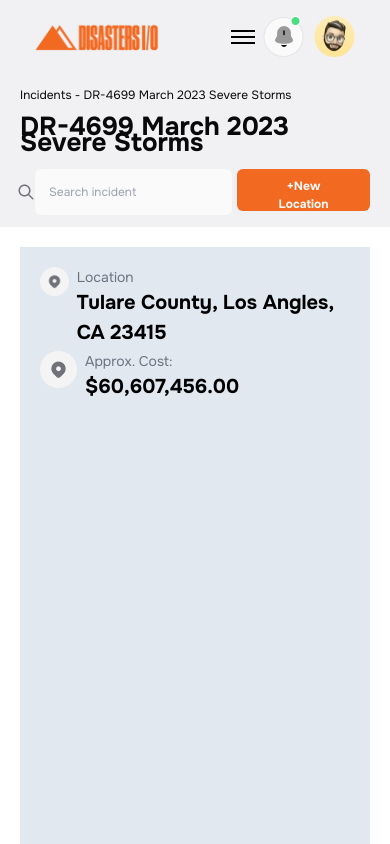
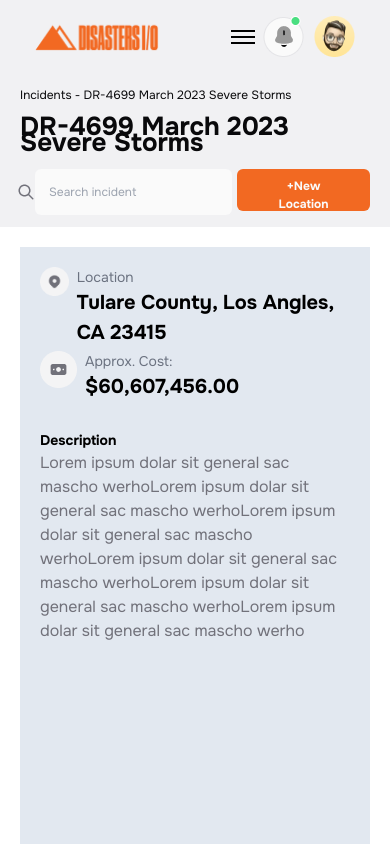
Before and after one commit to jihad-programmer/Disaster10, a React (Vite) app in the folder Disasters10/: page /Locations in a window 390 px wide. Shown: the top 844 px of the page. Built offline with nearby package versions, Linux system fonts and the light colour scheme.

Commit message:
Description section/2nd section Done with Responsive

```diff
--- a/Disasters10/src/Components/Locations/Locations.jsx
+++ b/Disasters10/src/Components/Locations/Locations.jsx
@@ -7,9 +7,10 @@ function Locations() {
 
     <NavTitle P='Incidents - DR-4699 March 2023 Severe Storms' H='DR-4699 March 2023 Severe Storms' B='+New Location'/>
 
-    <div className='w-[100%] grid md:flex'>
+    <div className='w-[100%] grid md:flex gap-8 md:gap-[60px] lg:gap-[94px]'>
 
       <div className='md:w-[50%] w-fit h-[1582.5px] space-y-10 m-5 p-5 bg-slate-200'>
+         {/* First section start */}
            <div className='w-[] h-[123px] space-y-[45px]'>
                <div className='h-[39px] flex gap-2'>
                   <div>
@@ -22,19 +23,37 @@ function Locations() {
                </div>
                <div className='h-[39px] flex gap-2'>
                   <div>
-                    <img src="/LO.png" alt="" />
+                    <img src="/yt.png" alt="" />
                   </div>
                   <div>
                     <h1 className='text-[14px] text-[#6B7280] font-[400] font-onest'>Approx. Cost:</h1>
-                    <p className='font-[700] text-[20px] font-onest'>$60,607,456.00</p>
+                    <p className='font-bold text-[20px] font-onest'>$60,607,456.00</p>
                   </div>
                </div>
            </div>
+             {/* First section End */}
+
+         {/* Description section */}
+
+         <div className='w-fit h-fit md:h-[85px] lg:h-[102px]'>
+                <h1 className='font-bold text-[14px] font-onest text-[#000000]'>Description</h1>
+                <p className='font-[400] text-[16px] text-[#71717A] font-onest'>Lorem ipsum dolar sit general sac mascho werhoLorem ipsum dolar sit general sac mascho werhoLorem ipsum dolar sit general sac mascho werhoLorem ipsum dolar sit general sac mascho werhoLorem ipsum dolar sit general sac mascho werhoLorem ipsum dolar sit general sac mascho werho</p>
+         </div>
+
+
+
       </div>
 
+
+
+
+
+
+      {/* map section */}
       <div className='w-[50%] h-[565px] m-5 space-y-5 bg-sky-400'>
 
       </div>
+
     </div>
 
     </>
```
